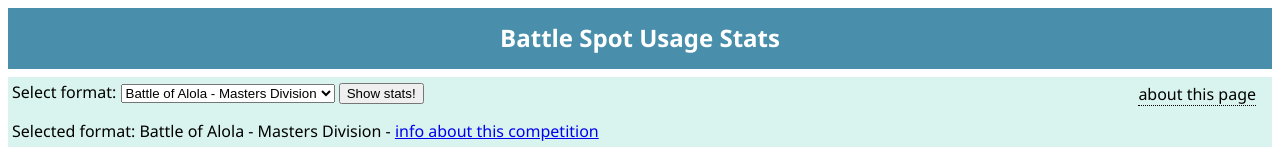
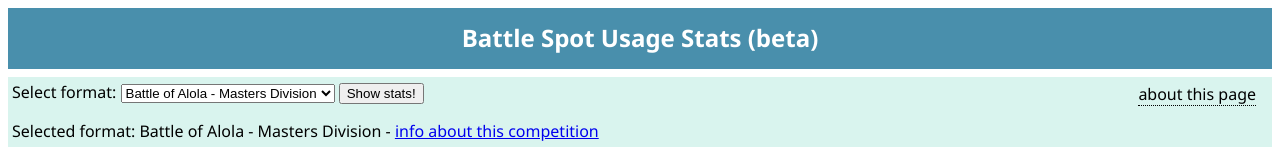
Before and after one commit to boe2/boehijt02.github.com, a plain HTML site: page bsus.html in a window 1280 px wide. Shown: the top 154 px of the page. Drawn offline with Linux system fonts and the light colour scheme.

Commit message:
Update bsus.html

```diff
--- a/bsus.html
+++ b/bsus.html
@@ -10,7 +10,7 @@
 
 <body>
     <div id="header">
-        <h2 id="headertext"> Battle Spot Usage Stats </h2>
+        <h2 id="headertext"> Battle Spot Usage Stats (beta) </h2>
     </div>
     <div id="info">
         <div id="selectandbutton"><label id="selectformat">Select format:</label>
```
